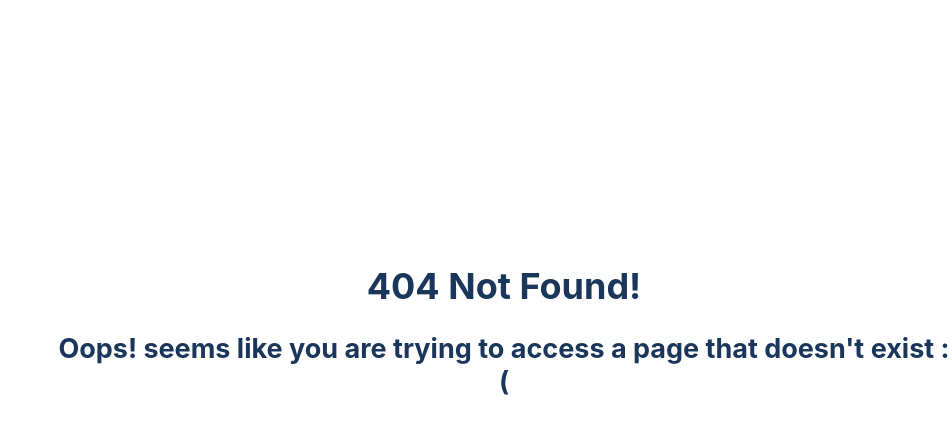
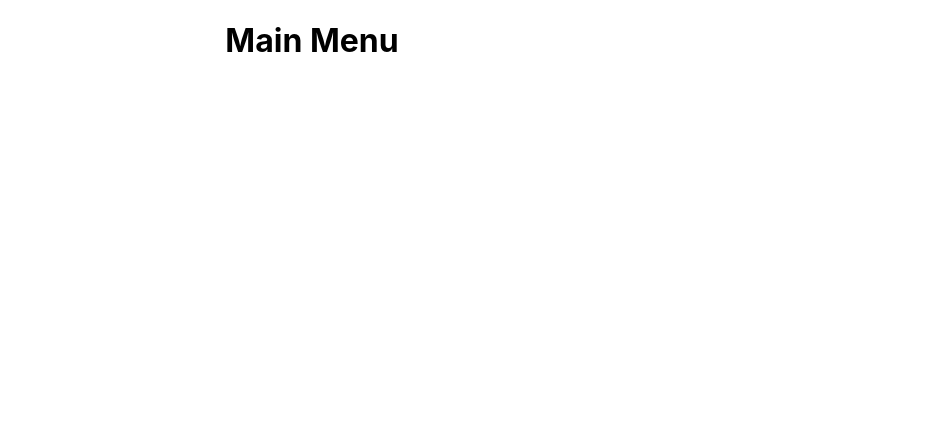
Before and after one commit to meedox9/NearMe, a React (Create React App) app: page / in a window 1280 px wide. Before the commit this address had no page. Shown: the top 434 px of the page, without its empty margins (328-1280 px from the left). Built offline with nearby package versions, Linux system fonts and the light colour scheme.

Commit message:
Fixed menu url path

```diff
--- a/src/App.js
+++ b/src/App.js
@@ -17,7 +17,7 @@ function App() {
     <div className="App">
     <Router>
       <Switch>
-        <Route  exact path="/menu" component={Menu} />
+        <Route  exact path="/" component={Menu} />
         <Route  exact path="/callup" component={Callup} />
         <Route  exact path="/open-house" component={OpenHouse} />
         <Route  exact path="/garage-sale" component={GarageSale} />
```
